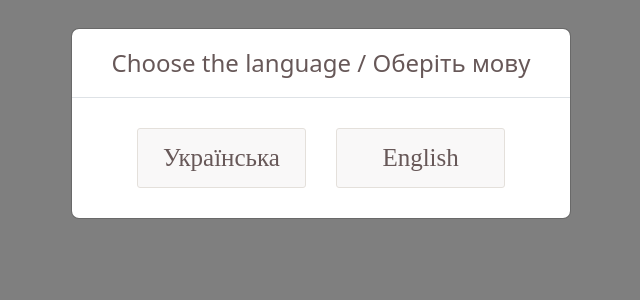
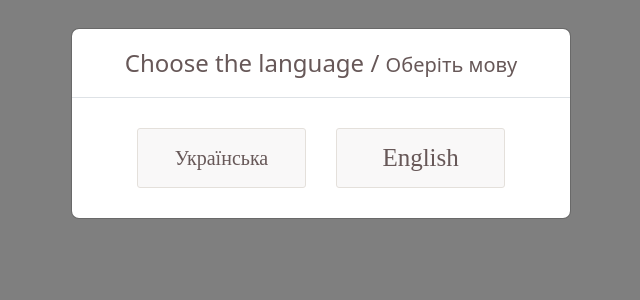
Before and after one commit to Kseniask/Wedding-SPA, a React (Create React App) app: page / in a window 1280 px wide. Shown: the top 300 px of the page, without its empty margins (319-959 px from the left). Built offline with nearby package versions, Linux system fonts and the light colour scheme; a web font is replaced by a local one.

Commit message:
updated styles

```diff
--- a/src/components/LanguageSelectionModal.tsx
+++ b/src/components/LanguageSelectionModal.tsx
@@ -5,6 +5,7 @@ import { Languages, selectedLanguageKey } from '../shared/constants';
 import Language from '../types/Language';
 import StModalBody from './languageModal/StModalBody';
 import StModalHeader from './languageModal/StModalHeader';
+import StDiv from '../shared/styled/StDiv';
 
 interface LanguageSelectionModalProps {
   show: boolean;
@@ -22,15 +23,17 @@ const LanguageSelectionModal = ({ show, setShow }: LanguageSelectionModalProps)
   return (
     <Modal show={show} aria-labelledby="language-selection">
       <StModalHeader>
-        <Modal.Title id="language-selection-title">Choose the language / Оберіть мову</Modal.Title>
+        <Modal.Title id="language-selection-title">
+          Choose the language / <span style={{ fontSize: '20px' }}>Оберіть мову</span>
+        </Modal.Title>
       </StModalHeader>
       <StModalBody>
-        <div className="language-option-btn" onClick={() => setLanguage(Languages.UA)}>
+        <StDiv fontSize="20px !important" className="language-option-btn" onClick={() => setLanguage(Languages.UA)}>
           {Languages.UA.fullname}
-        </div>
-        <div className="language-option-btn" onClick={() => setLanguage(Languages.EN)}>
+        </StDiv>
+        <StDiv className="language-option-btn" onClick={() => setLanguage(Languages.EN)}>
           {Languages.EN.fullname}
-        </div>
+        </StDiv>
       </StModalBody>
     </Modal>
   );
--- a/src/components/languageModal/StModalBody.ts
+++ b/src/components/languageModal/StModalBody.ts
@@ -21,6 +21,7 @@ const StModalBody = styled(Modal.Body)`
     border-radius: 3px;
     margin: 30px 15px;
     cursor: pointer;
+    padding: 0 10px;
   }
 `;
 export default StModalBody;
```
